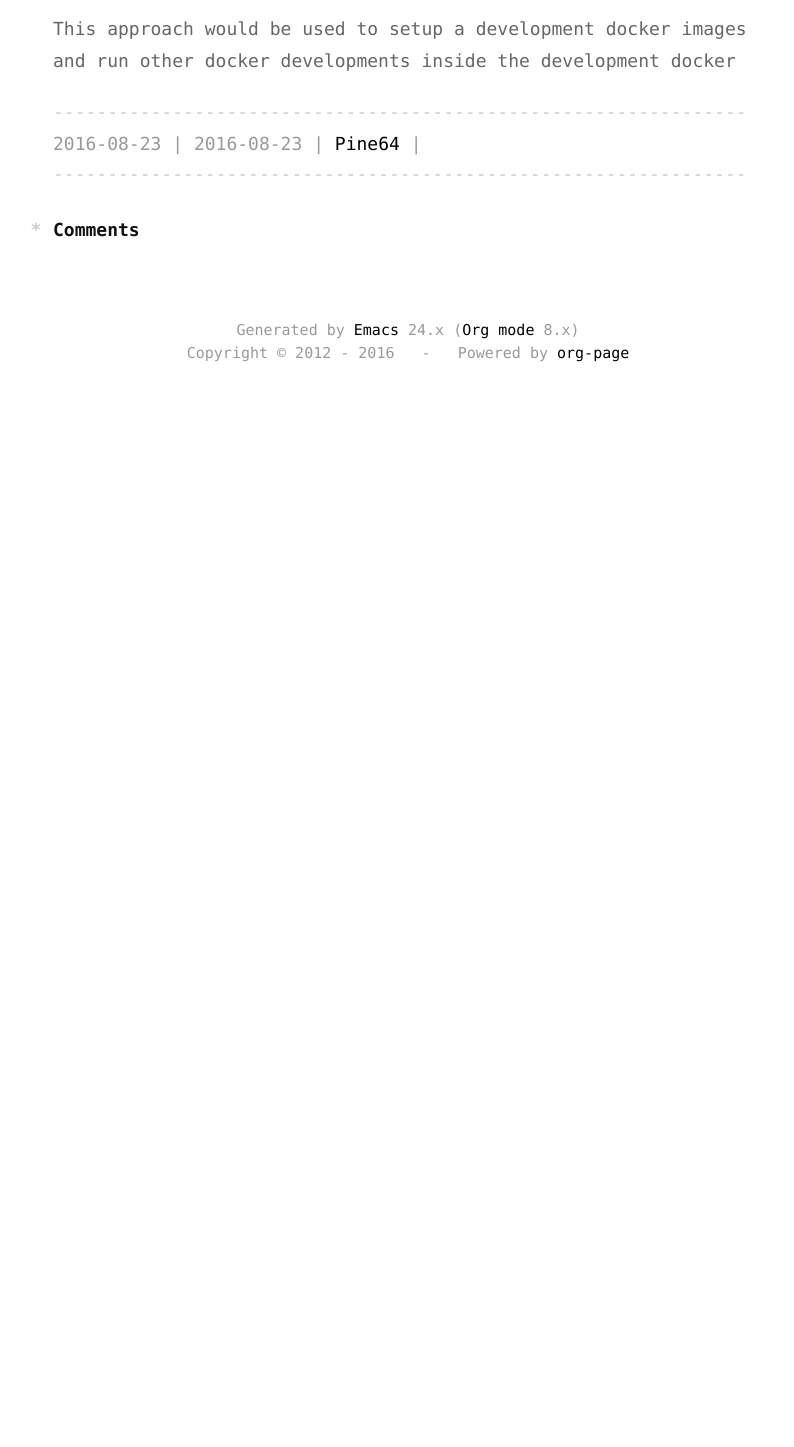
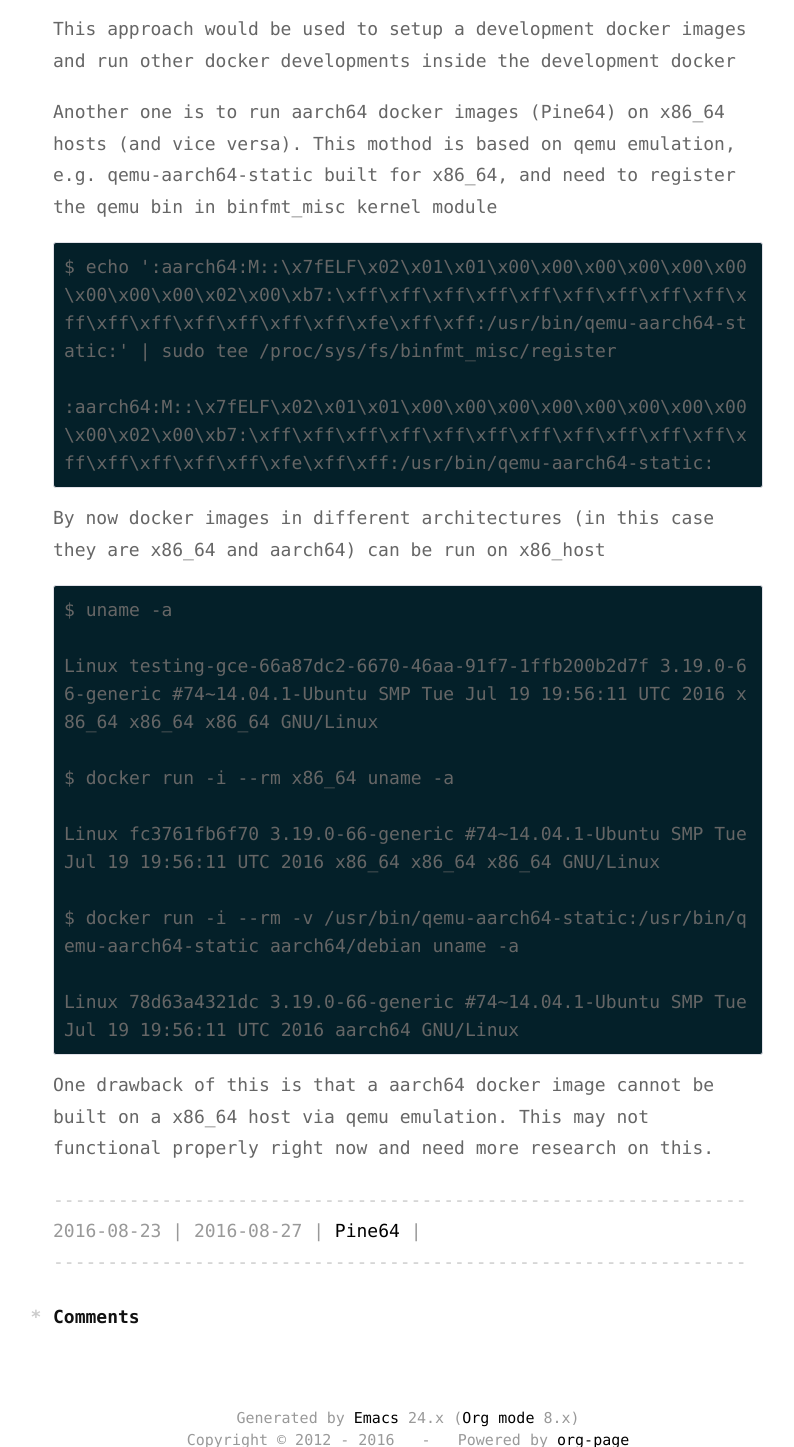
Before and after one commit to yang-l/yang-l.github.io, a plain HTML site: page blog/2016/08/23/pine64-milestone-2/index.html in a window 1280 px wide. Shown: the part 3140-4587 px from the top of the page, without its empty margins (232-1026 px from the left). Before the commit the page ends 3534 px from the top, so only its background shows below. Drawn offline with nearby package versions, Linux system fonts and the light colour scheme; some packages are replaced by stand-ins of ours; a script that the page names is missing.

Commit message:
Update published html files, committed by org-page.

```diff
--- a/blog/2016/08/23/pine64-milestone-2/index.html
+++ b/blog/2016/08/23/pine64-milestone-2/index.html
@@ -75,7 +75,7 @@ Then load the docker as
 -v /usr/bin/dockerd:/usr/bin/dockerd \
 -v /usr/bin/docker-proxy:/usr/bin/docker-proxy \
 -v /usr/bin/docker-runc:/usr/bin/docker-runc \
--v /var/run/dockerr.sock:/var/run/docker.sock \
+-v /var/run/docker.sock:/var/run/docker.sock \
 aarch64/debian
 </pre>
 </div>
@@ -121,12 +121,48 @@ debian@pine64:~$
 This approach would be used to setup a development docker images and run other docker developments inside the development docker
 </p>
 
+<p>
+Another one is to run aarch64 docker images (Pine64) on x86_64 hosts (and vice versa). This mothod is based on qemu emulation, e.g. qemu-aarch64-static built for x86_64, and need to register the qemu bin in binfmt_misc kernel module
+</p>
+
+<div class="org-src-container">
+
+<pre class="src src-bash">$ echo ':aarch64:M::\x7fELF\x02\x01\x01\x00\x00\x00\x00\x00\x00\x00\x00\x00\x02\x00\xb7:\xff\xff\xff\xff\xff\xff\xff\xff\xff\xff\xff\xff\xff\xff\xff\xff\xfe\xff\xff:/usr/bin/qemu-aarch64-static:' | sudo tee /proc/sys/fs/binfmt_misc/register
+
+:aarch64:M::\x7fELF\x02\x01\x01\x00\x00\x00\x00\x00\x00\x00\x00\x00\x02\x00\xb7:\xff\xff\xff\xff\xff\xff\xff\xff\xff\xff\xff\xff\xff\xff\xff\xff\xfe\xff\xff:/usr/bin/qemu-aarch64-static:
+</pre>
+</div>
+
+<p>
+By now docker images in different architectures (in this case they are x86_64 and aarch64) can be run on x86_host
+</p>
+
+<div class="org-src-container">
+
+<pre class="src src-bash">$ uname -a
+
+Linux testing-gce-66a87dc2-6670-46aa-91f7-1ffb200b2d7f 3.19.0-66-generic #74~14.04.1-Ubuntu SMP Tue Jul 19 19:56:11 UTC 2016 x86_64 x86_64 x86_64 GNU/Linux
+
+$ docker run -i --rm x86_64 uname -a
+
+Linux fc3761fb6f70 3.19.0-66-generic #74~14.04.1-Ubuntu SMP Tue Jul 19 19:56:11 UTC 2016 x86_64 x86_64 x86_64 GNU/Linux
+
+$ docker run -i --rm -v /usr/bin/qemu-aarch64-static:/usr/bin/qemu-aarch64-static aarch64/debian uname -a
+
+Linux 78d63a4321dc 3.19.0-66-generic #74~14.04.1-Ubuntu SMP Tue Jul 19 19:56:11 UTC 2016 aarch64 GNU/Linux
+</pre>
+</div>
+
+<p>
+One drawback of this is that a aarch64 docker image cannot be built on a x86_64 host via qemu emulation. This may not functional properly right now and need more research on this.
+</p>
+
 </div>
 </div>
     <div>
       <div class="post-meta">
         <span title="post date" class="post-info">2016-08-23</span>
-        <span title="last modification date" class="post-info">2016-08-23</span>
+        <span title="last modification date" class="post-info">2016-08-27</span>
         <span title="tags" class="post-info"><a href="/tags/pine64/">Pine64</a></span>
         <span title="author" class="post-info"></span>
       </div>
```
Also changed, not shown: rss.xml (+9 -9 lines).
